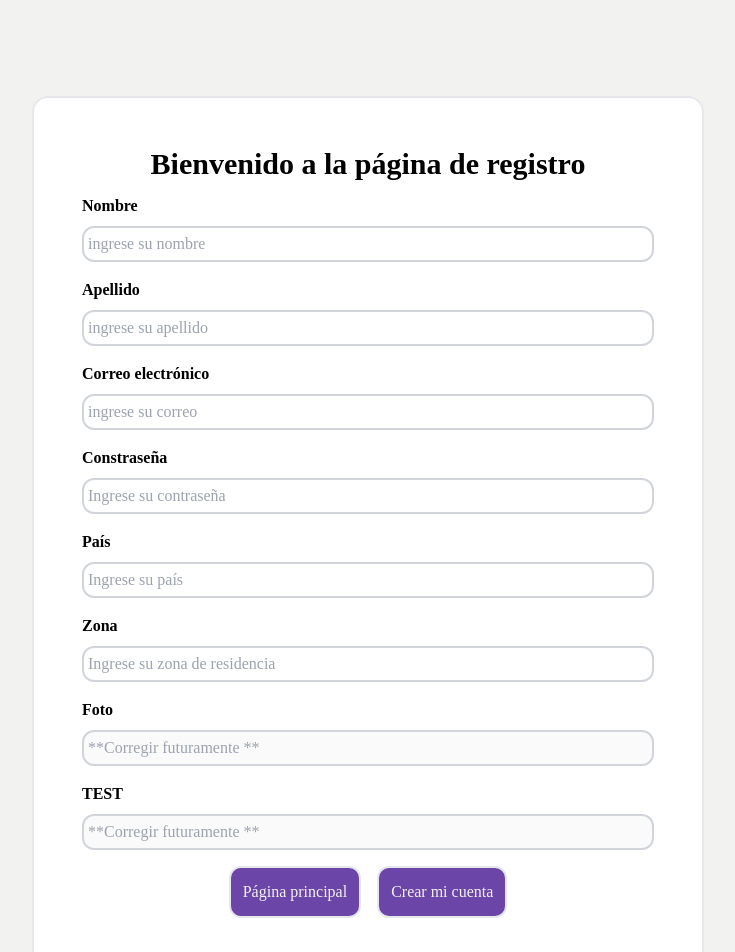
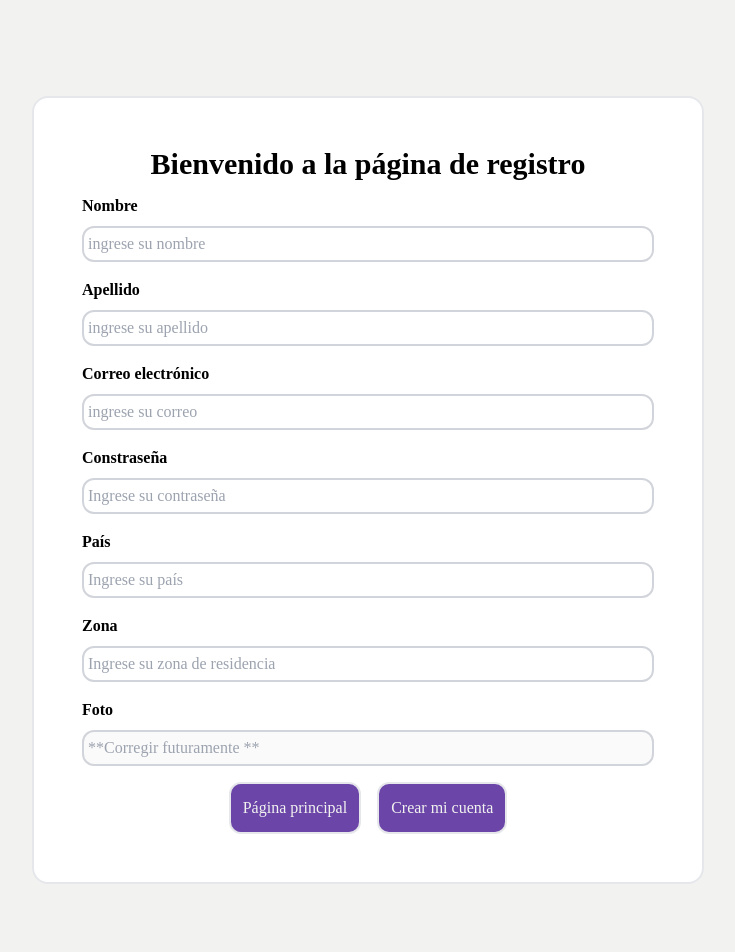
Before and after one commit to JulioLopez27/Plataforma-Nutricionista, a React (Vite) app in the folder web/: page /signup in a window 1280 px wide. Shown: the top 952 px of the page, without its empty margins (272-1007 px from the left). Built offline with nearby package versions, Linux system fonts and the light colour scheme.

Commit message:
delete test

```diff
--- a/web/src/pages/Signup/index.jsx
+++ b/web/src/pages/Signup/index.jsx
@@ -71,13 +71,7 @@ export const Signup = () => {
                         placeholder="**Corregir futuramente **"
                     />
 
-                    <Input
-                        disabled="on"
-                        type="text"
-                        name="foto"
-                        label="TEST"
-                        placeholder="**Corregir futuramente **"
-                    />
+
                 </form>
 
                 <div className="flex justify-center space-x-4 mt-4">
```
